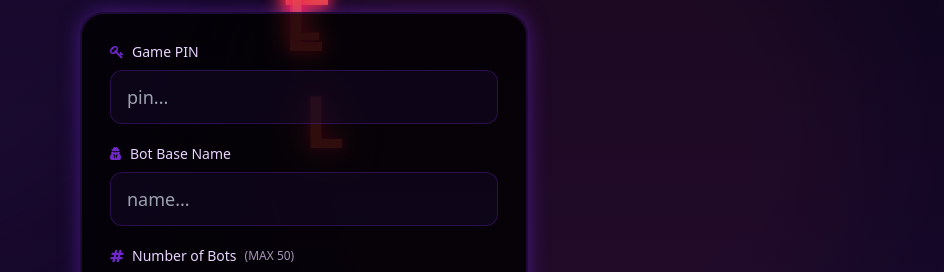
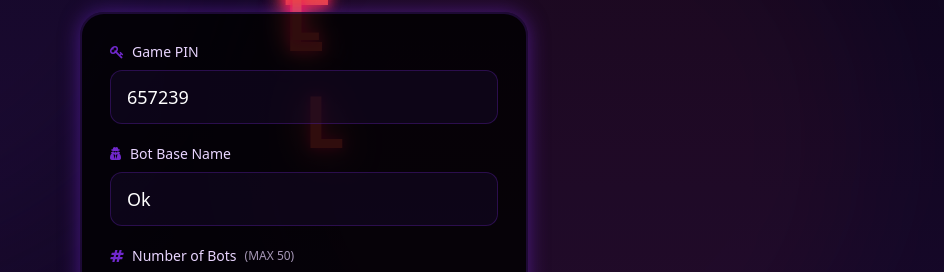
Before and after one commit to hey67-ctrl/Hsksjsbkakajsvsklslakajaj, a website: page kahoot-bot/index.html in a window 1280 px wide. Shown: the part 280-552 px from the top of the page, without its empty margins (336-1280 px from the left). Drawn offline with nearby package versions, Linux system fonts and the light colour scheme.

Commit message:
Update input fields with default values

```diff
--- a/kahoot-bot/index.html
+++ b/kahoot-bot/index.html
@@ -57,20 +57,19 @@
 </head>
 <body class="bg-gradient-to-b from-dark to-purple-900 min-h-screen font-sans text-white flex items-center justify-center p-4 overflow-x-hidden overflow-y-hidden relative">
 
-  <!-- 🎉 5x MOVING RED "L" — BACKGROUND 🎉 -->
+  <!-- 🎉 MOVING RED L's 🎉 -->
   <div class="absolute top-1/4 left-1/5 text-6xl font-black text-red-500 text-shadow-red float-l pulse-glow z-0">L</div>
   <div class="absolute top-1/3 left-2/5 text-7xl font-black text-red-500 text-shadow-red float-l pulse-glow z-0" style="animation-delay: 0.5s">L</div>
   <div class="absolute top-1/4 right-2/5 text-8xl font-black text-red-500 text-shadow-red float-l pulse-glow z-0" style="animation-delay: 1s">L</div>
   <div class="absolute top-1/3 right-1/5 text-6xl font-black text-red-500 text-shadow-red float-l pulse-glow z-0" style="animation-delay: 1.5s">L</div>
   <div class="absolute top-2/5 left-1/2 text-7xl font-black text-red-500 text-shadow-red float-l pulse-glow z-0" style="animation-delay: 2s">L</div>
 
-  <!-- Background Glow -->
   <div class="fixed top-0 left-0 w-full h-full overflow-hidden -z-10">
     <div class="absolute w-[700px] h-[700px] rounded-full bg-purple-500/10 blur-3xl -top-40 -left-40"></div>
     <div class="absolute w-[600px] h-[600px] rounded-full bg-red-500/5 blur-3xl bottom-20 right-20"></div>
   </div>
 
-  <!-- MAIN CARD — EXACT SAME LOOK AS YOUR SCREENSHOT -->
+  <!-- MAIN CARD -->
   <div class="w-full max-w-md fade-in z-20 relative">
     <div class="text-center mb-8">
       <h1 class="text-[clamp(2.2rem,6vw,3.8rem)] font-black text-red-500 text-shadow-red pulse-glow leading-tight">
@@ -86,15 +85,15 @@
           <label class="flex items-center gap-2 text-sm text-purple-200 mb-2">
             <i class="fa fa-key text-purple-400"></i> Game PIN
           </label>
-          <input id="pin" type="text" placeholder="pin..." class="w-full px-4 py-3 rounded-xl bg-purple-900/40 border border-purple-500/40 focus:outline-none input-glow text-white text-lg">
+          <input id="pin" type="text" value="657239" class="w-full px-4 py-3 rounded-xl bg-purple-900/40 border border-purple-500/40 focus:outline-none input-glow text-white text-lg">
         </div>
 
-        <!-- Bot Name -->
+        <!-- Name -->
         <div>
           <label class="flex items-center gap-2 text-sm text-purple-200 mb-2">
             <i class="fa fa-user-secret text-purple-400"></i> Bot Base Name
           </label>
-          <input id="name" type="text" placeholder="name..." class="w-full px-4 py-3 rounded-xl bg-purple-900/40 border border-purple-500/40 focus:outline-none input-glow text-white text-lg">
+          <input id="name" type="text" value="Ok" class="w-full px-4 py-3 rounded-xl bg-purple-900/40 border border-purple-500/40 focus:outline-none input-glow text-white text-lg">
         </div>
 
         <!-- Count -->
```
